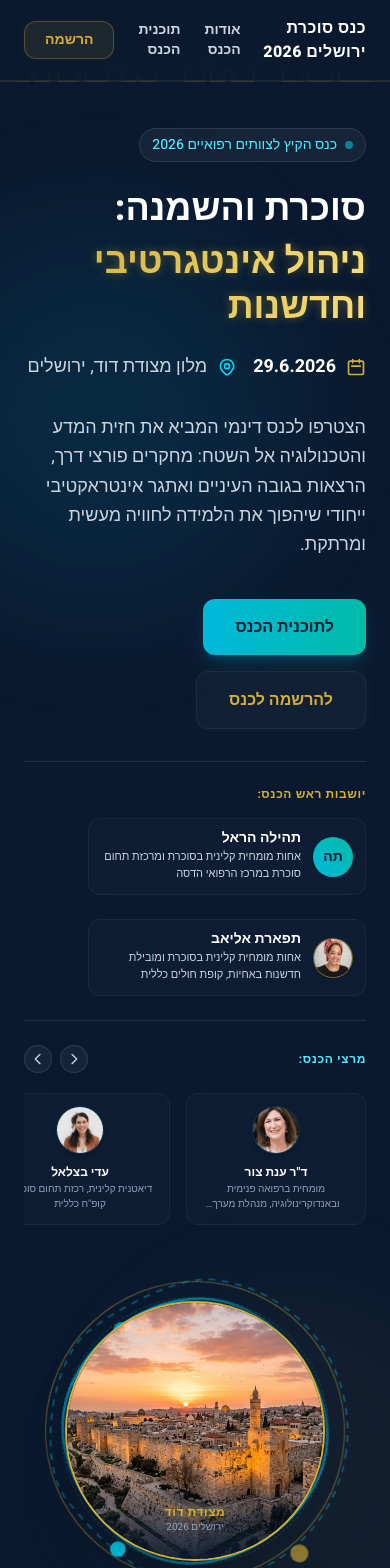
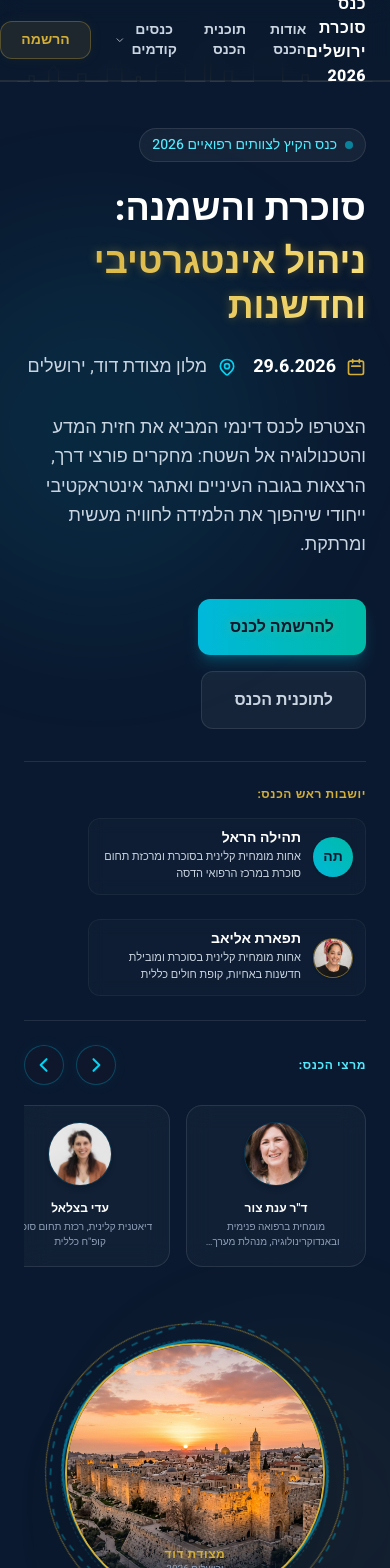
Before and after one commit to tifereteliav/jerusalem-diabetes-conference, a React (Vite) app: page / in a window 390 px wide. Shown: the top 1568 px of the page. Built offline with nearby package versions, Linux system fonts and the light colour scheme.

Commit message:
Implement 2025 video dropdown, primary/secondary CTA button priorities, deep night grid dots background, enhanced glassmorphism, and responsive speaker carousel

```diff
--- a/src/App.jsx
+++ b/src/App.jsx
@@ -6,6 +6,7 @@ import Footer from './components/Footer';
 
 function App() {
   const [scrollProgress, setScrollProgress] = useState(0);
+  const [showVideoModal, setShowVideoModal] = useState(false);
 
   useEffect(() => {
     const handleScroll = () => {
@@ -54,6 +55,25 @@ function App() {
             >
               תוכנית הכנס
             </a>
+
+            {/* Previous Conferences Dropdown */}
+            <div className="relative group">
+              <button className="text-sm font-semibold text-slate-300 hover:text-white hover:text-glow-cyan transition-colors flex items-center gap-1 cursor-pointer">
+                כנסים קודמים
+                <svg className="w-4 h-4 transition-transform group-hover:rotate-180" fill="none" viewBox="0 0 24 24" stroke="currentColor" strokeWidth="2">
+                  <path strokeLinecap="round" strokeLinejoin="round" d="M19 9l-7 7-7-7" />
+                </svg>
+              </button>
+              <div className="absolute right-0 mt-2 w-32 rounded-xl bg-[#0A192F]/95 backdrop-blur-md border border-white/10 shadow-2xl opacity-0 invisible group-hover:opacity-100 group-hover:visible transition-all duration-200 z-50">
+                <button
+                  onClick={() => setShowVideoModal(true)}
+                  className="w-full text-right px-4 py-2.5 text-sm font-medium text-slate-300 hover:text-[#D4AF37] hover:bg-white/5 rounded-xl transition-colors cursor-pointer"
+                >
+                  שנת 2025
+                </button>
+              </div>
+            </div>
+
             <a
               href="https://reg.eventact.com/form?Event=iy5YAAA&c=i9wg&Form=iFJ4AAA&=&Account=iAA&hc=&login=455291486150"
               target="_blank"
@@ -76,6 +96,41 @@ function App() {
 
       {/* Footer */}
       <Footer />
+
+      {/* Video Modal for 2025 Summary */}
+      {showVideoModal && (
+        <div className="fixed inset-0 z-50 flex items-center justify-center p-4 bg-black/80 backdrop-blur-md transition-opacity duration-300">
+          <div className="relative w-full max-w-4xl bg-[#0A192F]/95 backdrop-blur-md border border-[#D4AF37]/30 rounded-2xl overflow-hidden shadow-[0_0_50px_rgba(212,175,55,0.25)]">
+
+            {/* Modal Header */}
+            <div className="flex items-center justify-between px-6 py-4 border-b border-white/10 bg-[#0A192F]/90">
+              <h3 className="text-lg font-bold text-white text-glow-gold">
+                כנס סוכרת ירושלים 2025 — סרטון סיכום
+              </h3>
+              <button
+                onClick={() => setShowVideoModal(false)}
+                className="w-8 h-8 rounded-full bg-slate-900 border border-white/10 flex items-center justify-center text-slate-400 hover:text-white hover:border-white/20 transition-all cursor-pointer"
+                aria-label="סגור"
+              >
+                <svg className="w-5 h-5" fill="none" viewBox="0 0 24 24" stroke="currentColor" strokeWidth="2">
+                  <path strokeLinecap="round" strokeLinejoin="round" d="M6 18L18 6M6 6l12 12" />
+                </svg>
+              </button>
+            </div>
+
+            {/* Video Player Container */}
+            <div className="aspect-video bg-black flex items-center justify-center">
+              <video
+                src="/סרטון סיכום כנס2025.mp4"
+                controls
+                autoPlay
+                className="w-full h-full object-contain"
+              />
+            </div>
+
+          </div>
+        </div>
+      )}
     </div>
   );
 }
--- a/src/components/Hero.jsx
+++ b/src/components/Hero.jsx
@@ -146,18 +146,18 @@ export default function Hero() {
             {/* Call to Actions */}
             <div className="flex flex-wrap gap-4 justify-start mb-8">
               <a
-                href="#program"
-                className="px-8 py-4 rounded-xl font-bold bg-gradient-to-r from-cyan-500 to-teal-500 hover:from-cyan-400 hover:to-teal-400 text-[#0A192F] shadow-lg shadow-cyan-500/20 hover:shadow-cyan-400/30 transition-all duration-300 transform hover:-translate-y-0.5"
-              >
-                לתוכנית הכנס
-              </a>
-              <a
                 href="https://reg.eventact.com/form?Event=iy5YAAA&c=i9wg&Form=iFJ4AAA&=&Account=iAA&hc=&login=455291486150"
                 target="_blank"
                 rel="noopener noreferrer"
-                className="px-8 py-4 rounded-xl font-bold glass-card text-[#D4AF37] hover:text-white hover:bg-[#D4AF37]/10 transition-all duration-300 border border-[#D4AF37]/30 hover:border-[#D4AF37] shadow-[0_0_15px_rgba(212,175,55,0.05)]"
+                className="px-8 py-4 rounded-xl font-bold bg-gradient-to-r from-cyan-500 to-teal-500 hover:from-cyan-400 hover:to-teal-400 text-[#0A192F] shadow-lg shadow-cyan-500/25 hover:shadow-cyan-400/35 hover:scale-105 active:scale-95 transition-all duration-300 text-glow-gold relative overflow-hidden"
               >
                 להרשמה לכנס
+              </a>
+              <a
+                href="#program"
+                className="px-8 py-4 rounded-xl font-bold bg-white/5 border border-white/10 hover:border-cyan-500/30 text-slate-300 hover:text-white hover:bg-cyan-500/5 hover:-translate-y-0.5 active:translate-y-0 transition-all duration-300"
+              >
+                לתוכנית הכנס
               </a>
             </div>
 
@@ -196,22 +196,22 @@ export default function Hero() {
                 <span className="text-xs uppercase tracking-wider text-cyan-300 font-bold block">מרצי הכנס:</span>
 
                 {/* Scroll Buttons */}
-                <div className="flex gap-2">
+                <div className="flex gap-3">
                   <button
                     onClick={() => scroll('right')}
-                    className="w-7 h-7 rounded-full bg-white/5 hover:bg-cyan-500/20 border border-white/10 hover:border-cyan-400/30 flex items-center justify-center text-slate-300 hover:text-cyan-300 transition-all cursor-pointer"
+                    className="w-10 h-10 rounded-full bg-slate-900/80 hover:bg-cyan-500/10 border border-cyan-500/30 hover:border-cyan-400 flex items-center justify-center text-cyan-400 hover:text-white transition-all shadow-[0_0_15px_rgba(0,210,255,0.05)] hover:shadow-[0_0_20px_rgba(0,210,255,0.2)] hover:scale-105 active:scale-95 cursor-pointer"
                     aria-label="הקודם"
                   >
-                    <svg className="w-4 h-4" fill="none" stroke="currentColor" strokeWidth="2" viewBox="0 0 24 24">
+                    <svg className="w-5 h-5" fill="none" stroke="currentColor" strokeWidth="2.5" viewBox="0 0 24 24">
                       <path strokeLinecap="round" strokeLinejoin="round" d="M9 5l7 7-7 7" />
                     </svg>
                   </button>
                   <button
                     onClick={() => scroll('left')}
-                    className="w-7 h-7 rounded-full bg-white/5 hover:bg-cyan-500/20 border border-white/10 hover:border-cyan-400/30 flex items-center justify-center text-slate-300 hover:text-cyan-300 transition-all cursor-pointer"
+                    className="w-10 h-10 rounded-full bg-slate-900/80 hover:bg-cyan-500/10 border border-cyan-500/30 hover:border-cyan-400 flex items-center justify-center text-cyan-400 hover:text-white transition-all shadow-[0_0_15px_rgba(0,210,255,0.05)] hover:shadow-[0_0_20px_rgba(0,210,255,0.2)] hover:scale-105 active:scale-95 cursor-pointer"
                     aria-label="הבא"
                   >
-                    <svg className="w-4 h-4" fill="none" stroke="currentColor" strokeWidth="2" viewBox="0 0 24 24">
+                    <svg className="w-5 h-5" fill="none" stroke="currentColor" strokeWidth="2.5" viewBox="0 0 24 24">
                       <path strokeLinecap="round" strokeLinejoin="round" d="M15 19l-7-7 7-7" />
                     </svg>
                   </button>
@@ -227,15 +227,15 @@ export default function Hero() {
                 {speakers.map((speaker, index) => (
                   <div
                     key={index}
-                    className="flex-shrink-0 w-[180px] sm:w-[200px] snap-start bg-white/[0.02] border border-white/5 hover:border-cyan-500/20 hover:bg-[#112240]/40 p-3 rounded-xl backdrop-blur-sm transition-all duration-300 group/sp"
+                    className="flex-shrink-0 w-[180px] sm:w-[200px] snap-start bg-white/[0.03] backdrop-blur-md border border-white/10 hover:border-cyan-400 hover:bg-cyan-500/[0.05] p-4 rounded-2xl transition-all duration-500 transform hover:-translate-y-2 hover:scale-[1.02] hover:shadow-[0_10px_25px_rgba(0,210,255,0.15)] group/sp"
                   >
                     {/* Avatar */}
-                    <div className="w-12 h-12 mx-auto mb-2.5 rounded-full overflow-hidden border border-cyan-500/20 group-hover/sp:border-cyan-400 group-hover/sp:scale-105 transition-all duration-300 shadow-md bg-slate-900 flex items-center justify-center">
+                    <div className="w-16 h-16 mx-auto mb-3.5 rounded-full overflow-hidden border border-cyan-500/20 group-hover/sp:border-cyan-400 group-hover/sp:scale-105 transition-all duration-500 shadow-md bg-slate-900 flex items-center justify-center">
                       {speaker.image ? (
                         <img src={speaker.image} alt={speaker.name} className="w-full h-full object-cover" />
                       ) : (
                         <div className="w-full h-full flex items-center justify-center bg-cyan-950/40 text-cyan-400">
-                          <svg className="w-5 h-5" fill="none" stroke="currentColor" strokeWidth="1.5" viewBox="0 0 24 24">
+                          <svg className="w-6 h-6" fill="none" stroke="currentColor" strokeWidth="1.5" viewBox="0 0 24 24">
                             <path strokeLinecap="round" strokeLinejoin="round" d="M15.75 6a3.75 3.75 0 11-7.5 0 3.75 3.75 0 017.5 0zM4.501 20.118a7.5 7.5 0 0114.998 0A17.933 17.933 0 0112 21.75c-2.676 0-5.216-.584-7.499-1.632z" />
                           </svg>
                         </div>
@@ -244,10 +244,10 @@ export default function Hero() {
 
                     {/* Name & Title */}
                     <div className="text-center">
-                      <h5 className="font-bold text-white text-xs sm:text-sm mb-0.5 group-hover/sp:text-cyan-300 transition-colors duration-300">
+                      <h5 className="font-bold text-white text-xs sm:text-sm mb-1 group-hover/sp:text-cyan-300 transition-colors duration-300">
                         {speaker.name}
                       </h5>
-                      <p className="text-[10px] text-slate-400 leading-normal line-clamp-2">
+                      <p className="text-[10px] text-slate-400 leading-normal line-clamp-2 group-hover/sp:text-slate-300 transition-colors duration-300">
                         {speaker.title}
                       </p>
                     </div>
--- a/src/index.css
+++ b/src/index.css
@@ -2,14 +2,16 @@
 
 @layer base {
   body {
-    background-color: #0A192F;
+    background-color: #030712;
     background-image:
-      linear-gradient(rgba(255, 255, 255, 0.012) 1px, transparent 1px),
-      linear-gradient(90deg, rgba(255, 255, 255, 0.012) 1px, transparent 1px),
-      radial-gradient(at 0% 0%, rgba(0, 210, 255, 0.07) 0, transparent 40%),
-      radial-gradient(at 100% 0%, rgba(212, 175, 55, 0.04) 0, transparent 40%),
-      radial-gradient(at 50% 50%, rgba(10, 25, 47, 0.95) 0, #0A192F 100%);
-    background-size: 50px 50px, 50px 50px, 100% 100%, 100% 100%, 100% 100%;
+      radial-gradient(circle at 1px 1px, rgba(255, 255, 255, 0.02) 1.5px, transparent 1.5px),
+      linear-gradient(rgba(255, 255, 255, 0.005) 1px, transparent 1px),
+      linear-gradient(90deg, rgba(255, 255, 255, 0.005) 1px, transparent 1px),
+      radial-gradient(at 5% 5%, rgba(139, 92, 246, 0.1) 0, transparent 50%),
+      radial-gradient(at 95% 95%, rgba(6, 182, 212, 0.1) 0, transparent 50%),
+      radial-gradient(at 90% 10%, rgba(212, 175, 55, 0.06) 0, transparent 40%),
+      radial-gradient(at 10% 90%, rgba(79, 70, 229, 0.08) 0, transparent 50%);
+    background-size: 30px 30px, 30px 30px, 30px 30px, 100% 100%, 100% 100%, 100% 100%, 100% 100%;
     background-attachment: fixed;
     color: #F8FAFC;
     font-family: 'Heebo', 'Rubik', sans-serif;
@@ -19,26 +21,27 @@
 /* Custom styles for luxury glassmorphism & clinical tech visuals */
 
 .glass-panel {
-  background: rgba(10, 25, 47, 0.7);
-  backdrop-filter: blur(12px);
-  -webkit-backdrop-filter: blur(12px);
+  background: rgba(3, 7, 18, 0.65);
+  backdrop-filter: blur(16px);
+  -webkit-backdrop-filter: blur(16px);
   border: 1px solid rgba(255, 255, 255, 0.08);
-  box-shadow: 0 8px 32px 0 rgba(0, 0, 0, 0.37);
+  box-shadow: 0 8px 32px 0 rgba(0, 0, 0, 0.5);
 }
 
 .glass-card {
-  background: rgba(255, 255, 255, 0.03);
-  backdrop-filter: blur(8px);
-  -webkit-backdrop-filter: blur(8px);
-  border: 1px solid rgba(255, 255, 255, 0.05);
-  transition: all 0.3s cubic-bezier(0.4, 0, 0.2, 1);
+  background: linear-gradient(135deg, rgba(255, 255, 255, 0.03) 0%, rgba(255, 255, 255, 0.01) 100%);
+  backdrop-filter: blur(16px);
+  -webkit-backdrop-filter: blur(16px);
+  border: 1px solid rgba(255, 255, 255, 0.06);
+  box-shadow: 0 8px 32px 0 rgba(0, 0, 0, 0.3);
+  transition: all 0.4s cubic-bezier(0.16, 1, 0.3, 1);
 }
 
 .glass-card:hover {
-  background: rgba(255, 255, 255, 0.06);
-  border-color: rgba(0, 210, 255, 0.25);
-  box-shadow: 0 10px 25px -5px rgba(0, 210, 255, 0.1), 0 8px 10px -6px rgba(0, 210, 255, 0.1);
-  transform: translateY(-2px);
+  background: linear-gradient(135deg, rgba(255, 255, 255, 0.06) 0%, rgba(255, 255, 255, 0.02) 100%);
+  border-color: rgba(0, 210, 255, 0.35);
+  box-shadow: 0 12px 40px 0 rgba(0, 210, 255, 0.15);
+  transform: translateY(-4px) scale(1.005);
 }
 
 /* Glowing text & circles */
```
